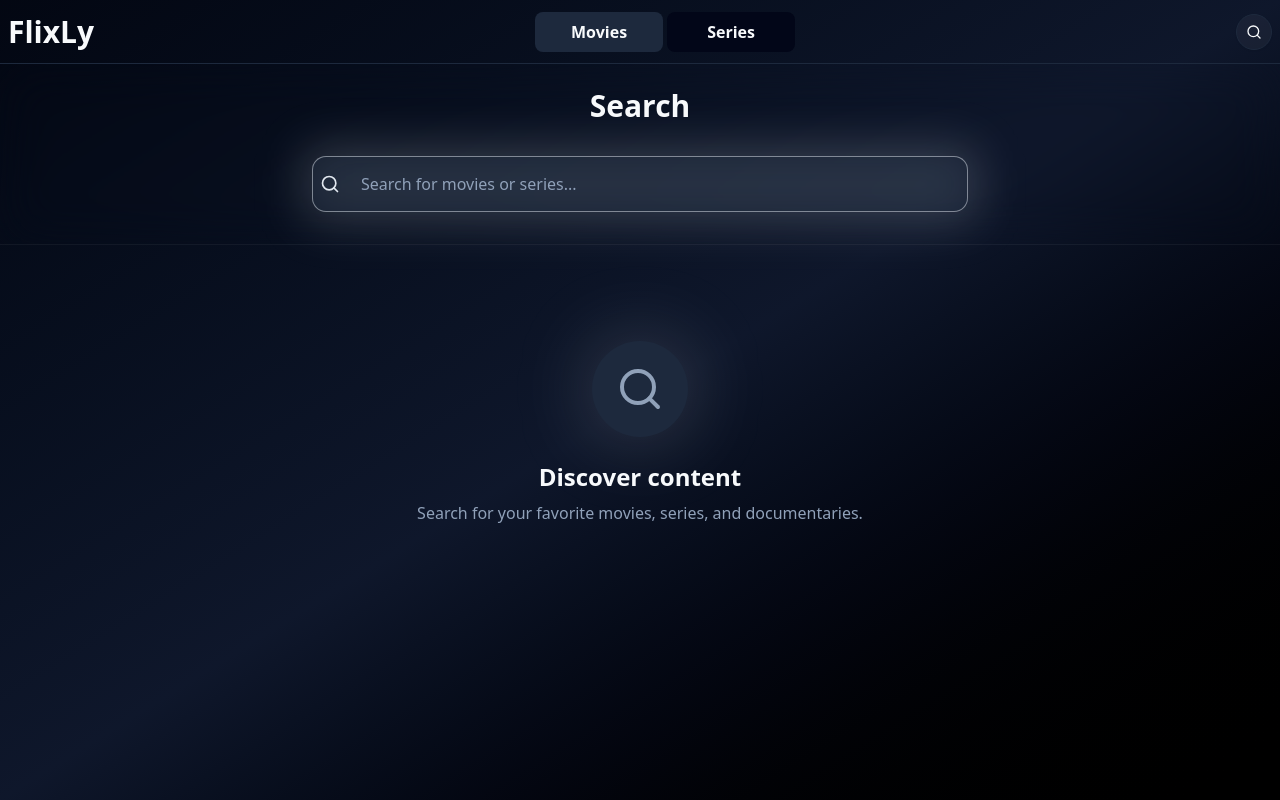
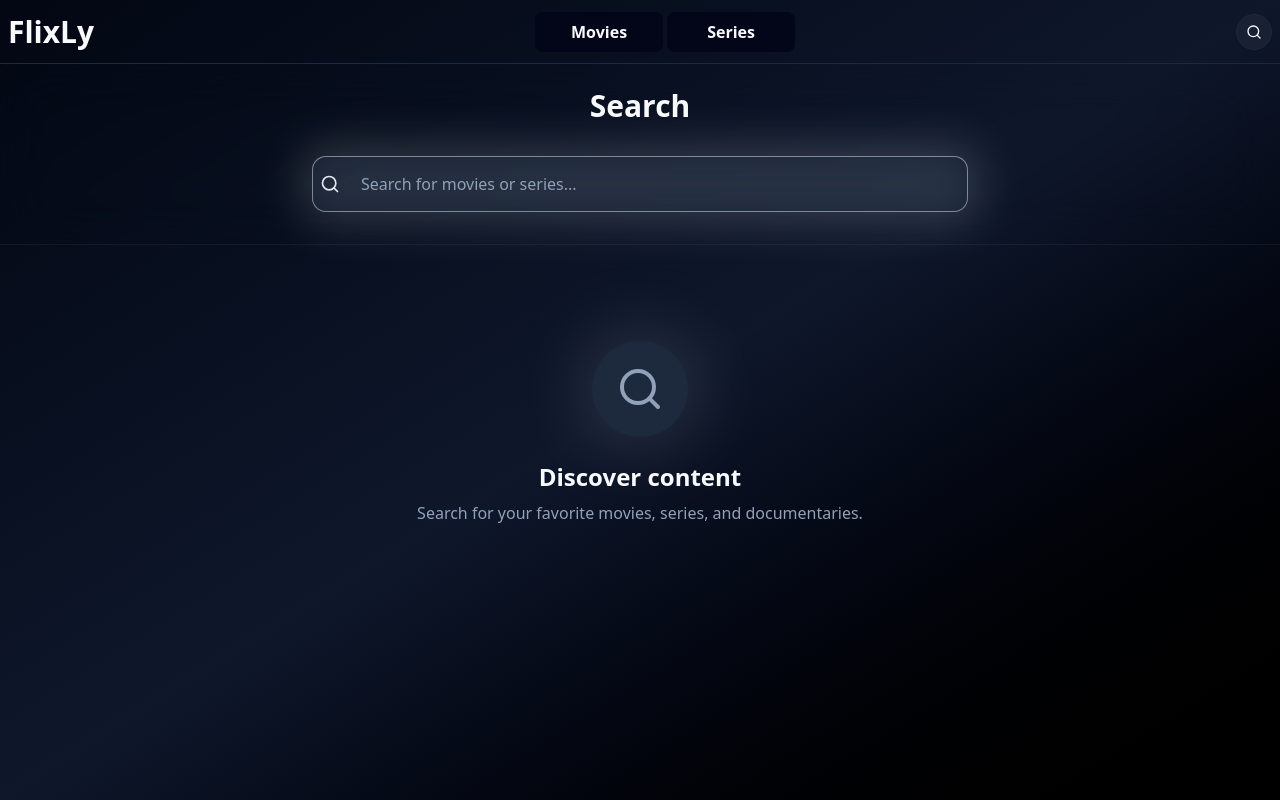
Before and after one commit to ImDoch/flixly, a React (Vite) app: page /search in a window 1280 px wide. Built offline with nearby package versions, Linux system fonts and the light colour scheme; no server answers.

Commit message:
ajustes en estilos y se agrega la propiedad loading a las img

```diff
--- a/src/media/components/CustomNavbar.tsx
+++ b/src/media/components/CustomNavbar.tsx
@@ -1,12 +1,12 @@
-import { Link, useLocation, useSearchParams } from "react-router";
+import { Link, useLocation, useSearchParams } from 'react-router';
 
 import {
   NavigationMenu,
   NavigationMenuItem,
   NavigationMenuList,
-} from "@/components/ui/navigation-menu";
-import { NavigationMenuLink } from "@radix-ui/react-navigation-menu";
-import { cn } from "@/lib/utils";
+} from '@/components/ui/navigation-menu';
+import { NavigationMenuLink } from '@radix-ui/react-navigation-menu';
+import { cn } from '@/lib/utils';
 
 interface Props {
   visible: boolean;
@@ -19,21 +19,25 @@ export const CustomNavbar = ({ visible }: Props) => {
   const pathname = location.pathname;
 
   const mediaType =
-    pathname === "/movies"
-      ? "movies"
-      : pathname === "/series"
-      ? "series"
-      : searchParams.get("type") ?? "movies";
+    pathname === '/'
+      ? (searchParams.get('type') as 'movies' | 'series') ?? 'movies'
+      : pathname === '/movies'
+      ? 'movies'
+      : pathname === '/series'
+      ? 'series'
+      : pathname === '/search'
+      ? null
+      : null;
 
   return (
-    <div className={`p-2 ${visible ? "lg:hidden" : "hidden lg:block"}`}>
+    <div className={`p-2 ${visible ? 'lg:hidden' : 'hidden lg:block'}`}>
       <NavigationMenu>
         <NavigationMenuList>
           <NavigationMenuItem>
             <NavigationMenuLink
               className={cn(
-                "flex justify-center items-center w-32 py-2 rounded-md cursor-pointer",
-                mediaType === "movies" ? "bg-slate-800" : "bg-slate-950"
+                'flex justify-center items-center w-32 py-2 rounded-md cursor-pointer',
+                mediaType === 'movies' ? 'bg-slate-800' : 'bg-slate-950'
               )}
               asChild
             >
@@ -45,8 +49,8 @@ export const CustomNavbar = ({ visible }: Props) => {
           <NavigationMenuItem>
             <NavigationMenuLink
               className={cn(
-                "flex justify-center items-center w-32 py-2 rounded-md cursor-pointer",
-                mediaType === "series" ? "bg-slate-800" : "bg-slate-950"
+                'flex justify-center items-center w-32 py-2 rounded-md cursor-pointer',
+                mediaType === 'series' ? 'bg-slate-800' : 'bg-slate-950'
               )}
               asChild
             >
--- a/src/media/components/HeroCarousel.tsx
+++ b/src/media/components/HeroCarousel.tsx
@@ -30,6 +30,7 @@ export const HeroCarousel = ({ media }: Props) => {
                     src={item.backdrop_path}
                     alt={`${item.title} poster`}
                     className="absolute inset-0 w-full h-full object-cover object-center mask-[linear-gradient(to_bottom,black_0%,black_60%,transparent_100%)]"
+                    loading="lazy"
                   />
 
                   <div className="absolute inset-0 bg-linear-to-t from-black/60 via-black/30 to-transparent" />
--- a/src/media/components/MediaCard.tsx
+++ b/src/media/components/MediaCard.tsx
@@ -13,6 +13,7 @@ export const MediaCard = ({ media }: Props) => {
           src={media.poster_path}
           alt={`${media.title} image`}
           className="absolute inset-0 w-full h-full object-cover object-center mask-[linear-gradient(to_bottom,black_0%,black_40%,transparent_100%)]"
+          loading="lazy"
         />
 
         <h2 className="z-10 absolute bottom-3 left-3 right-3 text-center text-whithe text-sm font-bold line-clamp-2">
--- a/src/media/components/MediaCarousel.tsx
+++ b/src/media/components/MediaCarousel.tsx
@@ -1,13 +1,13 @@
-import { Card, CardContent } from "@/components/ui/card";
+import { Card, CardContent } from '@/components/ui/card';
 import {
   Carousel,
   CarouselContent,
   CarouselItem,
   CarouselNext,
   CarouselPrevious,
-} from "@/components/ui/carousel";
-import type { MediaBase } from "../types/media.interface";
-import type { Category } from "../types/categories.response";
+} from '@/components/ui/carousel';
+import type { MediaBase } from '../types/media.interface';
+import type { Category } from '../types/categories.response';
 
 interface Props {
   title: string;
@@ -41,6 +41,7 @@ export const MediaCarousel = ({ title, media, mediaCategories }: Props) => {
                           src={item.poster_path}
                           alt={`${item.title} image`}
                           className="absolute inset-0 w-full h-full object-cover object-center mask-[linear-gradient(to_bottom,black_0%,black_40%,transparent_100%)]"
+                          loading="lazy"
                         />
 
                         <h2 className="relative z-10 h-full flex flex-col justify-end items-center text-center text-white text-md font-bold">
```
Also changed, not shown: src/media/hooks/useCategory.tsx (renamed from src/media/hooks/useCategory.ts).
